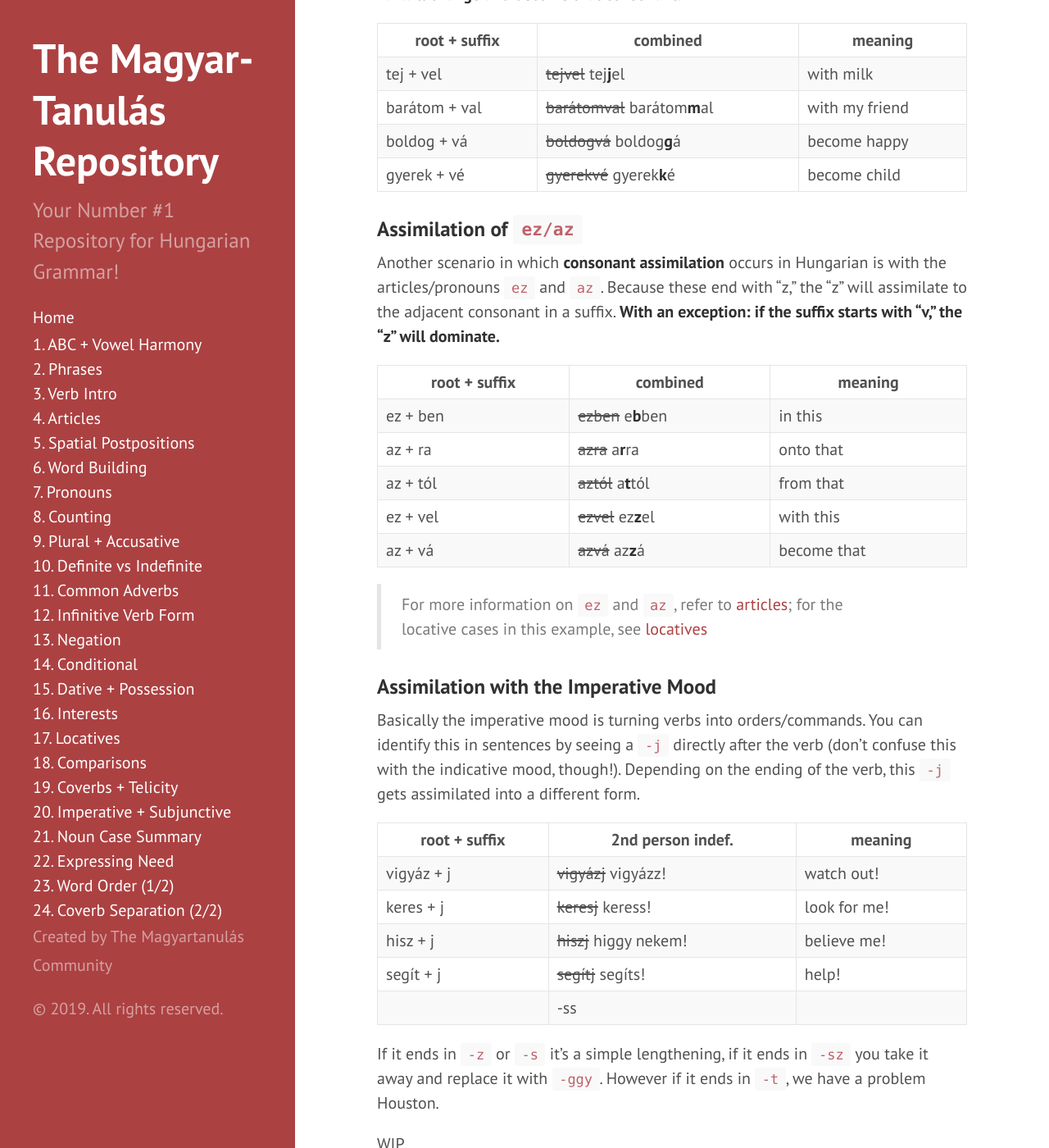
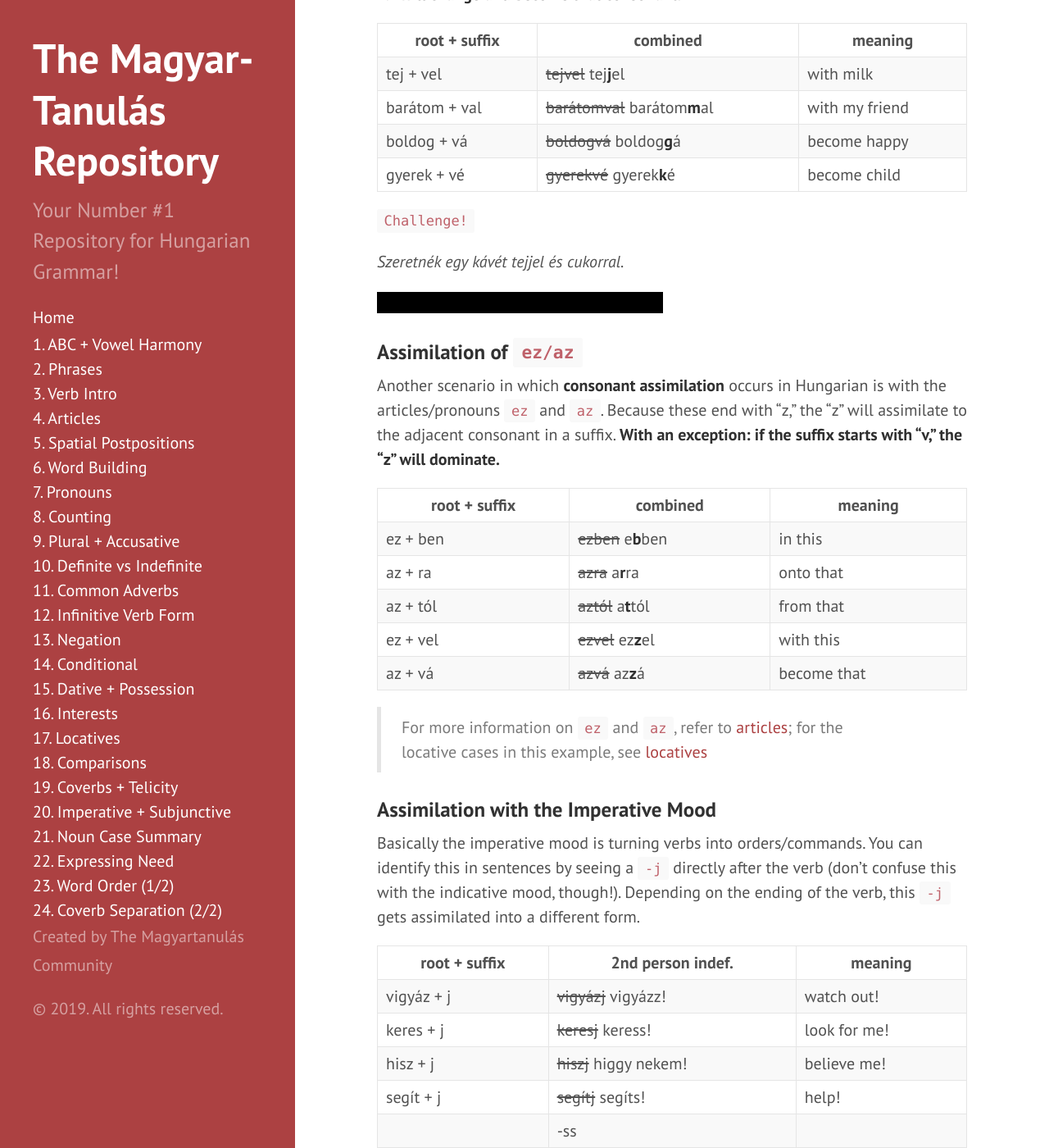
Before and after one commit to Magyartanulas/magyartanulas.github.io, a Jekyll site: the page built from extrastuff.md, in a window 1280 px wide and 1400 px high, scrolled down 594 px. Shown: the whole window at 82% size. Built offline with Jekyll 4.4.1, drawn with Linux system fonts in a browser that asks for light colours; our own code applies the rules of GitHub Pages for plain Markdown files; comment, search, counter and statistics services are not loaded; some of the changed text lies outside the part shown.

Commit message:
Update extrastuff.md

```diff
--- a/extrastuff.md
+++ b/extrastuff.md
@@ -18,6 +18,12 @@ When one of these suffixes is added to a word, **if the word ends in a consonant
 | barátom + val|~~barátomval~~  barátom**m**al| with my friend|
 | boldog + vá  |~~boldogvá~~  boldog**g**á| become happy|
 | gyerek + vé  | ~~gyerekvé~~ gyerek**k**é| become child|
+
+`Challenge!`
+
+*Szeretnék egy kávét tejjel és cukorral.*
+
+<span class="spoiler">I would like a coffee with milk and sugar.</span>
 
 ### Assimilation of `ez/az`
 
@@ -50,12 +56,6 @@ If it ends in `-z` or `-s` it's a simple lengthening, if it ends in `-sz` you ta
 WIP
 
 > For a more comprehensive explanation, check out the section on [imperatives](https://magyartanulas.github.io/imperative_subjunctive/)
-
-`Challenge!`
-
-*Szeretnék egy kávét tejjel és cukorral.*
-
-<span class="spoiler">I would like a coffee with milk and sugar.</span>
 
 ## This/That
 
```
